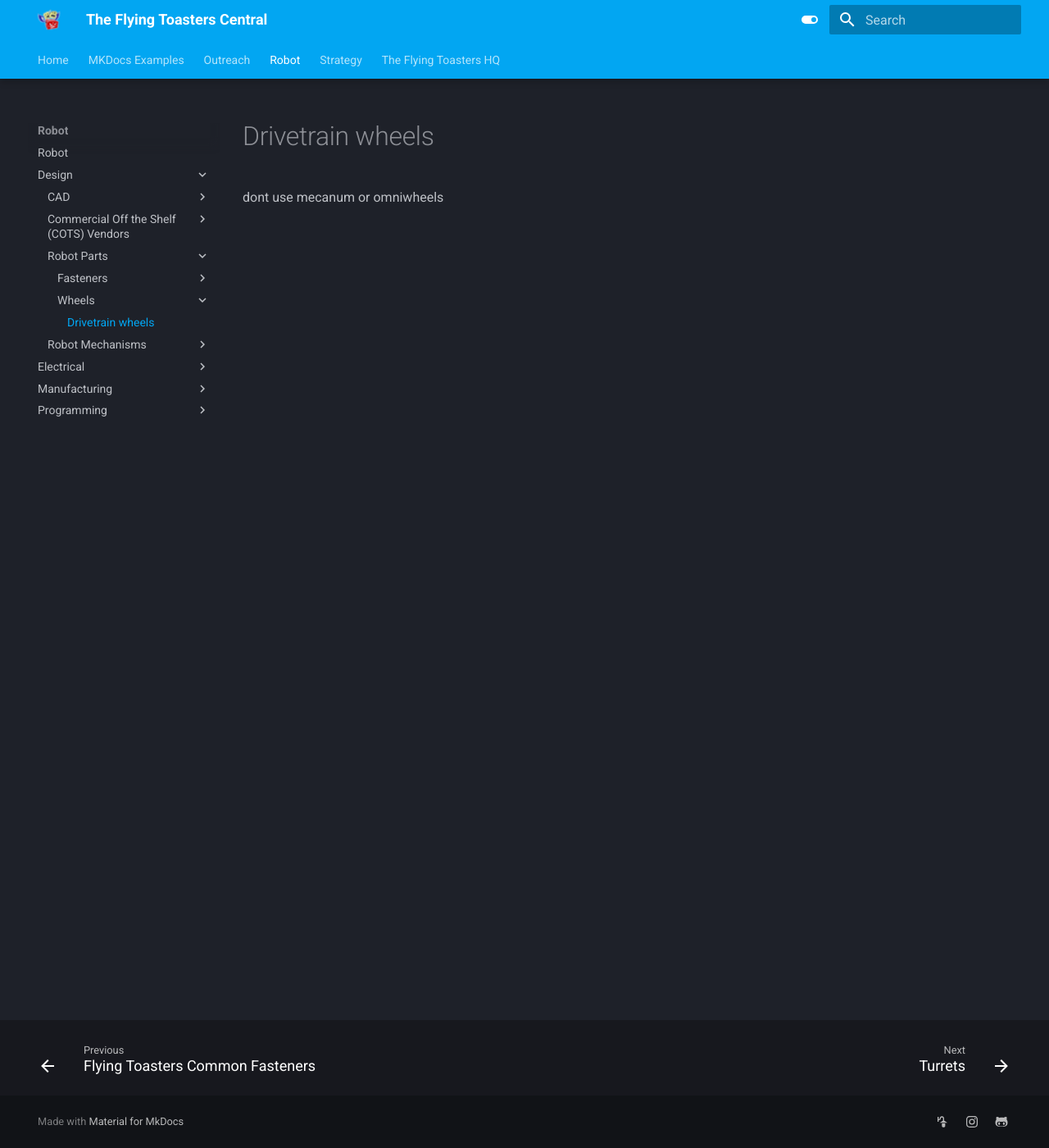
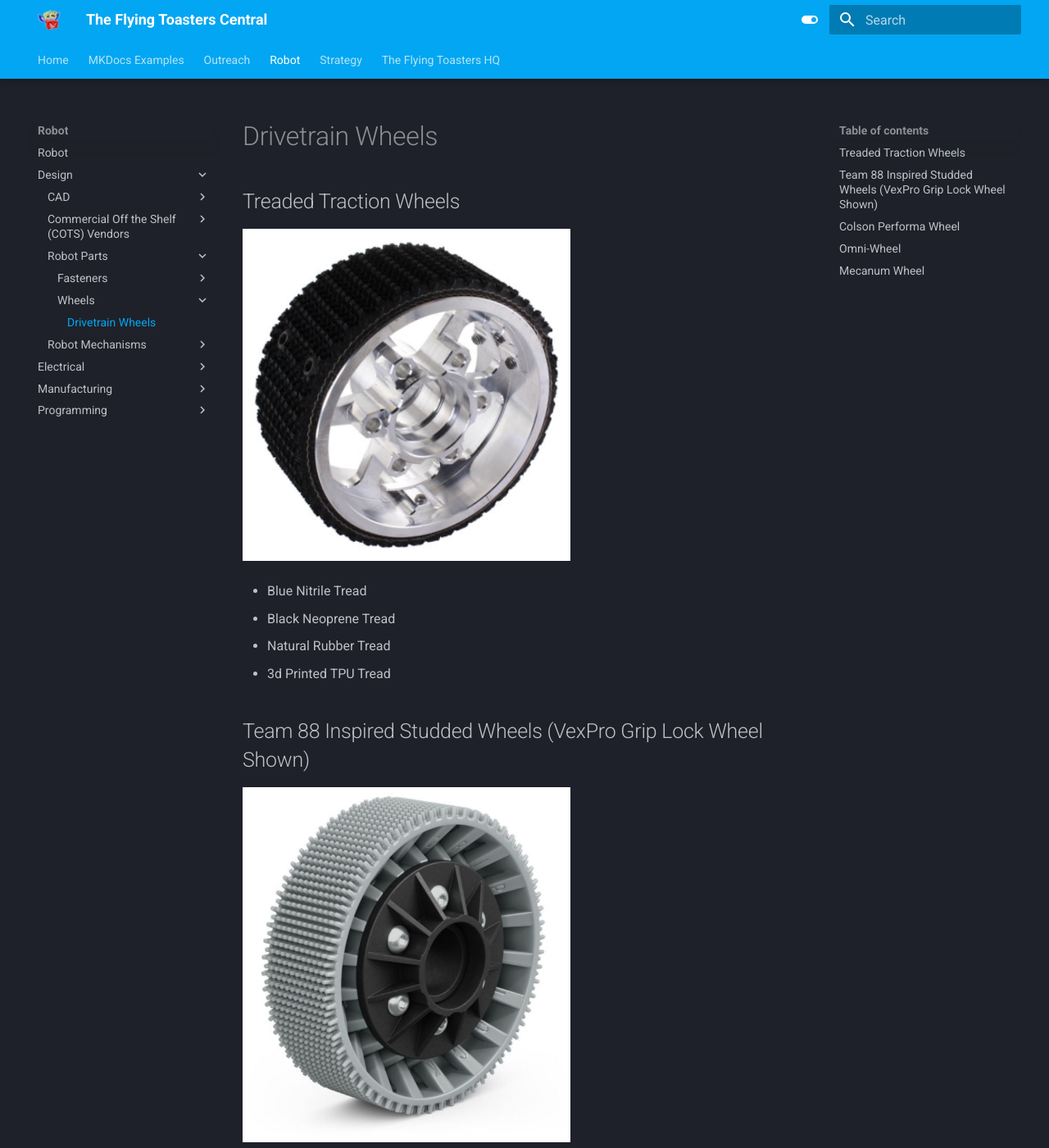
Before and after one commit to mattstewie068/Toasty-Docs, an MkDocs documentation site: the page built from docs/Robot/Design/Robot Parts/Wheels/Drivetrain_wheels.md, in a window 1280 px wide and 1400 px high. Shown: the whole window at 82% size. Built offline with MkDocs 1.6.1 and Material for MkDocs 9.7.7, drawn with Linux system fonts in a browser that asks for light colours; some of the changed text lies outside the part shown.

Commit message:
added pictures and additional documentation

```diff
--- a/docs/Robot/Design/Robot Parts/Wheels/Drivetrain_wheels.md
+++ b/docs/Robot/Design/Robot Parts/Wheels/Drivetrain_wheels.md
@@ -1 +1,24 @@
-dont use mecanum or omniwheels
+# Drivetrain Wheels
+
+## Treaded Traction Wheels
+<img src="/img/Robot/Design/Robot_Mechanisms/Drivetrain/SDS_billet_wheel.png" width="400">
+
+- Blue Nitrile Tread
+- Black Neoprene Tread
+- Natural Rubber Tread
+- 3d Printed TPU Tread
+
+## Team 88 Inspired Studded Wheels (VexPro Grip Lock Wheel Shown)
+<img src="/img/Robot/Design/Robot_Mechanisms/Drivetrain/VexPro Grip Lock Wheel.png" width="400">
+
+## Colson Performa Wheel
+<img src="/img/Robot/Design/Robot_Mechanisms/Drivetrain/Colson_Performa.png" width="400">
+
+!!! warning
+    Avoid use of omni-wheels or mecanum wheels shown below in drive drain applications due to the lower Coefficient of Friction (COF) with the carpet in the non driving direction of the wheel.
+
+## Omni-Wheel
+<img src="/img/Robot/Design/Robot_Mechanisms/Drivetrain/Omni_wheel.png" width="400">
+
+## Mecanum Wheel
+<img src="/img/Robot/Design/Robot_Mechanisms/Drivetrain/Vex_8in_mecanum.jpg" width="400">
```
Also changed, not shown: docs/Robot/Design/CAD/Part_drawings.md (+2 -0 lines), docs/Robot/Design/Robot_Mechanisms/Drivetrain/Holonomic_drive.md (+1 -1 lines), docs/Robot/Design/Robot_Mechanisms/Drivetrain/Mecanum_drive.md (+0 -4 lines), docs/Robot/Electrical/FRC_Robot_Wiring.md (+49 -0 lines), docs/Robot/Electrical/Sensors.md (+12 -0 lines), docs/Robot/Programming/Roles_and_Responsibilities.md (added, +27 -0 lines), docs/The Flying Toasters HQ/Event Operations/In_the_Stands.md (added, +9 -0 lines), docs/The Flying Toasters HQ/Event Operations/On_the_Field.md (added, +23 -0 lines), docs/The Flying Toasters HQ/Event Operations/In_The_Pits.md (added), docs/img/Robot/Design/Robot_Mechanisms/Drivetrain/Colson_Performa.png (added), docs/img/Robot/Design/Robot_Mechanisms/Drivetrain/Omni_wheel.png (added), docs/img/Robot/Design/Robot_Mechanisms/Drivetrain/SDS_billet_wheel.png (added), docs/img/Robot/Design/Robot_Mechanisms/Drivetrain/VexPro Grip Lock Wheel.png (added), docs/img/Robot/Design/Robot_Mechanisms/Drivetrain/holonomic_angled_omni_drive.png (renamed from docs/img/Robot/holonomic_angled_omni_drive.png).
